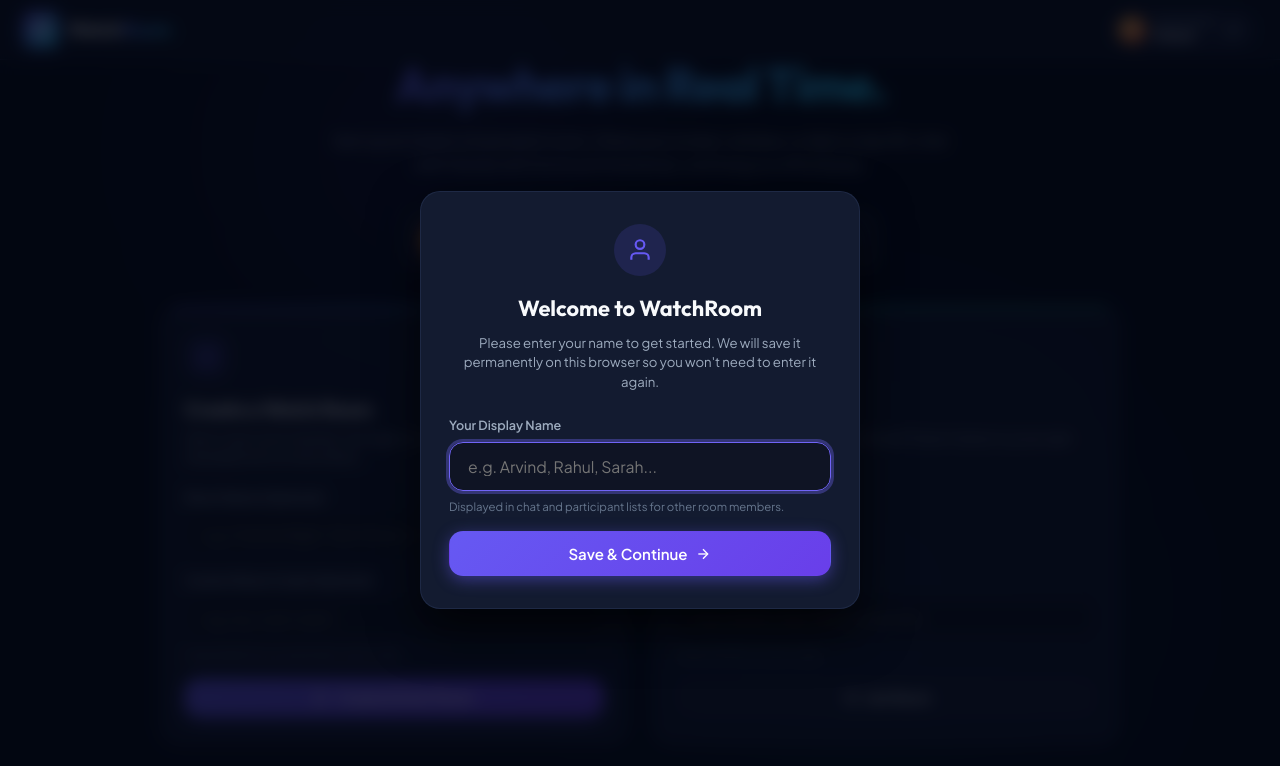
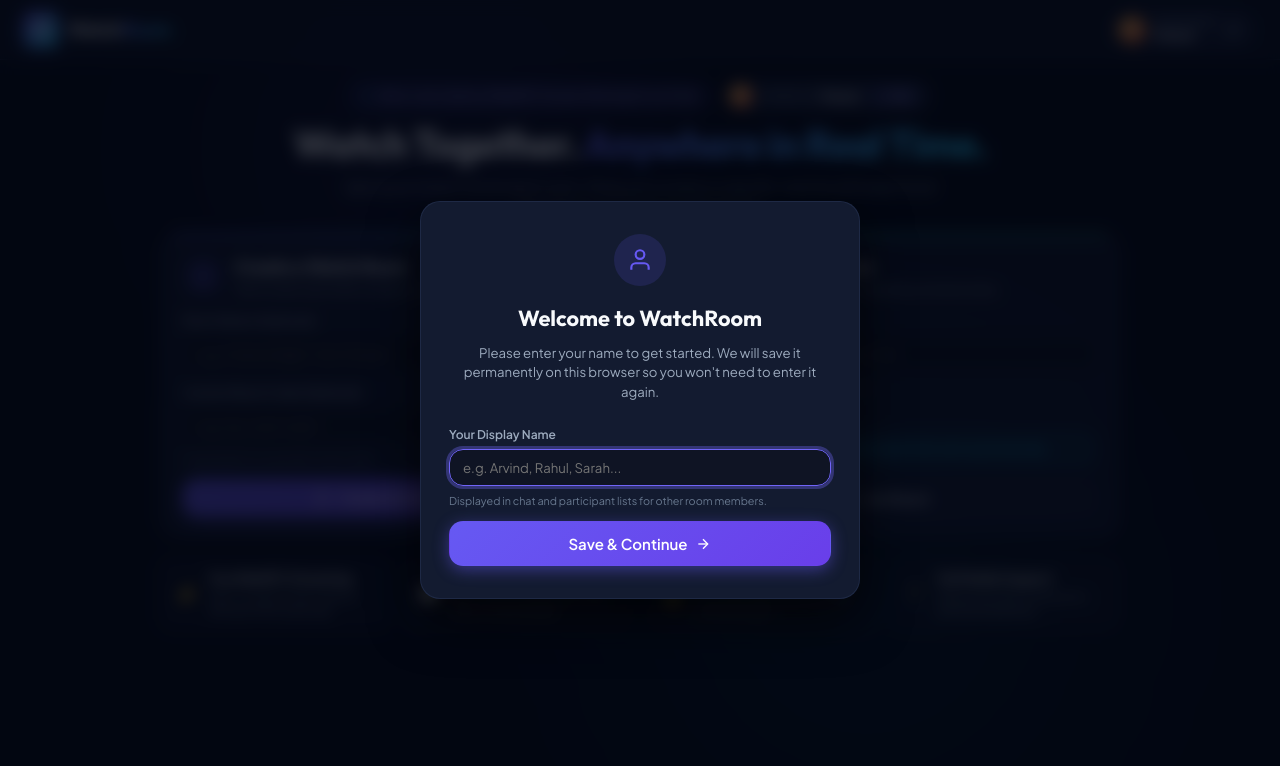
Before and after one commit to arvindmishra91357-max/watch-room, a website: page public/index.html in a window 1280 px wide. Drawn offline with nearby package versions, Linux system fonts and the light colour scheme.

Commit message:
Fix lobby layout vertical fit and spacing to prevent card cutoff

```diff
--- a/public/css/style.css
+++ b/public/css/style.css
@@ -522,16 +522,17 @@
 }
 
 /* ==========================================================================
-   VIEW 1: LOBBY SECTION (Scrollable)
+   VIEW 1: LOBBY SECTION (Scrollable, Full Screen Fit)
    ========================================================================== */
 .lobby-section {
   overflow-y: auto;
   overflow-x: hidden;
   height: 100%;
   display: flex;
-  align-items: center;
-  justify-content: center;
-  padding: 40px 24px 60px;
+  flex-direction: column;
+  align-items: center;
+  justify-content: flex-start;
+  padding: 20px 24px 28px;
 }
 
 .lobby-container {
@@ -540,7 +541,7 @@
   margin: 0 auto;
   display: flex;
   flex-direction: column;
-  gap: 32px;
+  gap: 16px;
   text-align: center;
 }
 
@@ -548,26 +549,34 @@
   display: flex;
   flex-direction: column;
   align-items: center;
-  gap: 16px;
+  gap: 10px;
+}
+
+.hero-top-badges {
+  display: flex;
+  align-items: center;
+  justify-content: center;
+  gap: 12px;
+  flex-wrap: wrap;
 }
 
 .hero-badge {
   display: inline-flex;
   align-items: center;
-  gap: 8px;
-  padding: 6px 16px;
+  gap: 7px;
+  padding: 5px 14px;
   border-radius: var(--radius-full);
   background: hsla(245, 86%, 65%, 0.12);
   border: 1px solid hsla(245, 86%, 65%, 0.3);
   color: hsl(245, 95%, 80%);
-  font-size: 0.82rem;
+  font-size: 0.78rem;
   font-weight: 600;
   letter-spacing: 0.02em;
 }
 
 .pulse-dot {
-  width: 8px;
-  height: 8px;
+  width: 7px;
+  height: 7px;
   background-color: var(--accent-cyan);
   border-radius: 50%;
   box-shadow: 0 0 8px var(--accent-cyan);
@@ -579,87 +588,114 @@
   50% { opacity: 0.4; transform: scale(0.8); }
 }
 
-.hero-title {
-  font-family: var(--font-display);
-  font-size: clamp(2rem, 4.5vw, 3.2rem);
-  font-weight: 800;
-  line-height: 1.15;
-  letter-spacing: -0.03em;
-}
-
-.hero-subtitle {
-  max-width: 620px;
-  font-size: 1rem;
-  color: var(--text-muted);
-  line-height: 1.6;
-}
-
-.user-greeting-card {
-  display: flex;
-  align-items: center;
-  justify-content: space-between;
-  padding: 12px 20px;
-  background: var(--bg-surface-card);
+/* User Greeting Pill (Top Bar in Hero) */
+.user-greeting-pill {
+  display: inline-flex;
+  align-items: center;
+  gap: 8px;
+  padding: 3px 10px 3px 4px;
+  background: var(--bg-surface-elevated);
   border: 1px solid var(--border-subtle);
-  border-radius: var(--radius-lg);
-  backdrop-filter: blur(var(--blur-glass));
-  -webkit-backdrop-filter: blur(var(--blur-glass));
+  border-radius: var(--radius-full);
   box-shadow: var(--shadow-sm);
-  max-width: 480px;
-  width: 100%;
-  margin: 0 auto;
-}
-
-.greeting-left {
-  display: flex;
-  align-items: center;
-  gap: 12px;
-  text-align: left;
-}
-
-.greeting-avatar {
-  width: 40px;
-  height: 40px;
+  transition: all 0.2s ease;
+}
+
+.user-greeting-pill:hover {
+  border-color: var(--border-focus);
+}
+
+.greeting-pill-avatar {
+  width: 24px;
+  height: 24px;
   border-radius: 50%;
   background: linear-gradient(135deg, var(--primary), var(--accent-cyan));
   color: #fff;
   font-weight: 700;
-  font-size: 1.1rem;
+  font-size: 0.72rem;
   display: flex;
   align-items: center;
   justify-content: center;
-  box-shadow: 0 0 14px var(--primary-glow);
-}
-
-.greeting-text {
-  display: flex;
-  flex-direction: column;
-}
-
-.greeting-sub {
-  font-size: 0.72rem;
+  text-transform: uppercase;
+}
+
+.greeting-pill-info {
+  display: flex;
+  align-items: center;
+  gap: 5px;
+}
+
+.greeting-pill-sub {
+  font-size: 0.7rem;
   color: var(--text-dim);
   text-transform: uppercase;
-  letter-spacing: 0.05em;
-}
-
-.greeting-name {
-  font-size: 1.05rem;
+  font-weight: 600;
+}
+
+.greeting-pill-name {
+  font-size: 0.84rem;
   font-weight: 700;
   color: var(--text-main);
-}
-
+  max-width: 120px;
+  white-space: nowrap;
+  overflow: hidden;
+  text-overflow: ellipsis;
+}
+
+.greeting-pill-btn {
+  display: inline-flex;
+  align-items: center;
+  gap: 4px;
+  background: hsla(245, 86%, 65%, 0.12);
+  border: 1px solid hsla(245, 86%, 65%, 0.3);
+  color: hsl(245, 95%, 82%);
+  padding: 2px 8px;
+  border-radius: var(--radius-full);
+  font-size: 0.72rem;
+  font-weight: 600;
+  cursor: pointer;
+  transition: all 0.2s ease;
+}
+
+.greeting-pill-btn:hover {
+  background: var(--primary);
+  color: #fff;
+  border-color: var(--primary);
+}
+
+.greeting-pill-btn svg {
+  width: 11px;
+  height: 11px;
+}
+
+.hero-title {
+  font-family: var(--font-display);
+  font-size: clamp(1.85rem, 3.4vw, 2.6rem);
+  font-weight: 800;
+  line-height: 1.15;
+  letter-spacing: -0.025em;
+}
+
+.hero-subtitle {
+  max-width: 620px;
+  font-size: 0.92rem;
+  color: var(--text-muted);
+  line-height: 1.45;
+  margin: 0 auto;
+}
+
+/* Action Cards Grid */
 .lobby-grid {
   display: grid;
   grid-template-columns: repeat(2, 1fr);
-  gap: 24px;
+  gap: 18px;
 }
 
 .action-card {
   background: var(--bg-surface-card);
   border: 1px solid var(--border-subtle);
   border-radius: var(--radius-lg);
-  padding: 28px 24px;
+  padding: 20px 22px;
   backdrop-filter: blur(var(--blur-glass));
   -webkit-backdrop-filter: blur(var(--blur-glass));
   display: flex;
@@ -667,12 +703,12 @@
   text-align: left;
   position: relative;
   overflow: hidden;
-  transition: all 0.3s ease;
+  transition: all 0.25s ease;
 }
 
 .action-card:hover {
   border-color: var(--border-focus);
-  transform: translateY(-3px);
+  transform: translateY(-2px);
   box-shadow: var(--shadow-lg);
 }
 
@@ -691,21 +727,28 @@
   background: linear-gradient(90deg, var(--accent-cyan), var(--accent-emerald));
 }
 
+.card-header-row {
+  display: flex;
+  align-items: center;
+  gap: 12px;
+  margin-bottom: 14px;
+}
+
 .card-icon-badge {
-  width: 44px;
-  height: 44px;
+  width: 40px;
+  height: 40px;
   border-radius: var(--radius-md);
   background: hsla(245, 86%, 65%, 0.15);
   color: var(--primary);
   display: flex;
   align-items: center;
   justify-content: center;
-  margin-bottom: 16px;
+  flex-shrink: 0;
 }
 
 .card-icon-badge svg {
-  width: 22px;
-  height: 22px;
+  width: 20px;
+  height: 20px;
 }
 
 .card-icon-badge.accent-cyan {
@@ -715,55 +758,117 @@
 
 .card-title {
   font-family: var(--font-display);
-  font-size: 1.25rem;
+  font-size: 1.15rem;
   font-weight: 700;
-  margin-bottom: 6px;
+  margin-bottom: 2px;
 }
 
 .card-desc {
-  font-size: 0.85rem;
+  font-size: 0.8rem;
   color: var(--text-muted);
-  line-height: 1.5;
-  margin-bottom: 20px;
+  line-height: 1.35;
 }
 
 .card-form {
-  margin-top: auto;
-}
-
+  margin-top: 0;
+  display: flex;
+  flex-direction: column;
+}
+
+.form-group {
+  display: flex;
+  flex-direction: column;
+  gap: 5px;
+  margin-bottom: 12px;
+  text-align: left;
+}
+
+.form-label {
+  font-size: 0.8rem;
+  font-weight: 600;
+  color: var(--text-muted);
+}
+
+.form-input {
+  width: 100%;
+  padding: 9px 13px;
+  background: var(--bg-glass-input);
+  border: 1px solid var(--border-subtle);
+  border-radius: var(--radius-md);
+  color: var(--text-main);
+  font-family: var(--font-body);
+  font-size: 0.88rem;
+  transition: all 0.2s ease;
+  outline: none;
+}
+
+.form-hint {
+  font-size: 0.72rem;
+  color: var(--text-dim);
+  margin-top: 2px;
+}
+
+.card-info-box {
+  display: flex;
+  align-items: center;
+  gap: 8px;
+  padding: 8px 12px;
+  background: hsla(190, 95%, 55%, 0.08);
+  border: 1px dashed hsla(190, 95%, 55%, 0.28);
+  border-radius: var(--radius-md);
+  font-size: 0.8rem;
+  color: var(--accent-cyan);
+  line-height: 1.35;
+  min-height: 38px;
+}
+
+.card-info-box .info-icon {
+  font-size: 0.95rem;
+  flex-shrink: 0;
+}
+
+/* Feature Highlights Bar */
 .features-bar {
   display: grid;
   grid-template-columns: repeat(4, 1fr);
-  gap: 16px;
-  margin-top: 10px;
+  gap: 12px;
+  margin-top: 4px;
 }
 
 .feature-item {
   display: flex;
-  align-items: flex-start;
-  gap: 12px;
-  padding: 14px;
-  background: hsla(222, 40%, 12%, 0.4);
+  align-items: center;
+  gap: 10px;
+  padding: 10px 14px;
+  background: hsla(222, 40%, 12%, 0.45);
   border: 1px solid var(--border-subtle);
   border-radius: var(--radius-md);
   text-align: left;
+  transition: all 0.2s ease;
+}
+
+.feature-item:hover {
+  border-color: var(--border-focus);
+  transform: translateY(-1px);
 }
 
 .feature-icon {
-  font-size: 1.3rem;
+  font-size: 1.25rem;
   line-height: 1;
+  flex-shrink: 0;
 }
 
 .feature-content h4 {
-  font-size: 0.84rem;
+  font-size: 0.82rem;
   font-weight: 700;
-  margin-bottom: 3px;
+  margin-bottom: 2px;
+  color: var(--text-main);
 }
 
 .feature-content p {
-  font-size: 0.75rem;
+  font-size: 0.72rem;
   color: var(--text-muted);
-  line-height: 1.4;
+  line-height: 1.35;
 }
 
 /* ==========================================================================
--- a/public/index.html
+++ b/public/index.html
@@ -104,41 +104,43 @@
       <section id="lobbyView" class="view-section lobby-section">
         <div class="lobby-container">
 
-          <!-- Hero Section -->
+          <!-- Hero Section with Integrated Identity Pill -->
           <div class="lobby-hero">
+            <div class="hero-top-badges">
               <div class="hero-badge">
                 <span class="pulse-dot"></span>
                 Ultra-Low Latency WebRTC Screen Sharing & Live Chat
               </div>
-            <h1 class="hero-title">Watch Together.<br><span class="gradient-text">Anywhere in Real Time.</span></h1>
+
+              <!-- Sleek User Profile Pill (Replaces bulky redundant card) -->
+              <div class="user-greeting-pill" id="lobbyGreetingPill">
+                <div class="greeting-pill-avatar" id="lobbyUserAvatar">B</div>
+                <div class="greeting-pill-info">
+                  <span class="greeting-pill-sub">Joined as</span>
+                  <span class="greeting-pill-name" id="lobbyUserName">User</span>
+                </div>
+                <button type="button" id="lobbyChangeNameBtn" class="greeting-pill-btn" title="Change your name">
+                  <svg viewBox="0 0 24 24" fill="none" stroke="currentColor" stroke-width="2">
+                    <path d="M12 20h9"></path>
+                    <path d="M16.5 3.5a2.121 2.121 0 0 1 3 3L7 19l-4 1 1-4L16.5 3.5z"></path>
+                  </svg>
+                  <span>Edit</span>
+                </button>
+              </div>
+            </div>
+
+            <h1 class="hero-title">Watch Together. <span class="gradient-text">Anywhere in Real Time.</span></h1>
             <p class="hero-subtitle">
-              Spin up an instant virtual watch room. Share your screen, window, or tab in crisp HD, chat with friends with live local timestamps, and hang out effortlessly.
+              Spin up an instant virtual watch room. Share your screen in crisp HD, chat live with exact local timestamps, and hang out effortlessly.
             </p>
           </div>
 
-          <!-- User Welcome & Active Name Banner -->
-          <div class="user-greeting-card">
-            <div class="greeting-left">
-              <div class="greeting-avatar" id="lobbyUserAvatar">A</div>
-              <div class="greeting-text">
-                <span class="greeting-sub">Joined as</span>
-                <span class="greeting-name" id="lobbyUserName">User</span>
-              </div>
-            </div>
-            <button id="lobbyChangeNameBtn" class="btn btn-secondary btn-sm">
-              <svg viewBox="0 0 24 24" fill="none" stroke="currentColor" stroke-width="2" class="btn-icon">
-                <path d="M12 20h9"></path>
-                <path d="M16.5 3.5a2.121 2.121 0 0 1 3 3L7 19l-4 1 1-4L16.5 3.5z"></path>
-              </svg>
-              Change Name
-            </button>
-          </div>
-
-          <!-- Lobby Action Grid -->
+          <!-- Lobby Action Grid (Balanced Side-by-Side Cards) -->
           <div class="lobby-grid">
 
             <!-- Card 1: Create Room -->
             <div class="action-card create-card">
+              <div class="card-header-row">
                 <div class="card-icon-badge">
                   <svg viewBox="0 0 24 24" fill="none" stroke="currentColor" stroke-width="2">
                     <circle cx="12" cy="12" r="10"></circle>
@@ -146,18 +148,21 @@
                     <line x1="8" y1="12" x2="16" y2="12"></line>
                   </svg>
                 </div>
+                <div>
                   <h2 class="card-title">Create a Watch Room</h2>
-              <p class="card-desc">Start a new room instantly. You'll get a unique room code and shareable link to invite others.</p>
+                  <p class="card-desc">Start a new room with a unique code to invite friends.</p>
+                </div>
+              </div>
 
               <form id="createRoomForm" class="card-form">
                 <div class="form-group">
                   <label for="createRoomNameInput" class="form-label">Room Name (Optional)</label>
-                  <input type="text" id="createRoomNameInput" class="form-input" placeholder="e.g. Cinema Night, Tech Stream, Study Pod" maxlength="50">
+                  <input type="text" id="createRoomNameInput" class="form-input" placeholder="e.g. Cinema Night, Tech Stream" maxlength="50">
                 </div>
                 <div class="form-group">
                   <label for="createCustomCodeInput" class="form-label">Custom Room Code (Optional)</label>
                   <input type="text" id="createCustomCodeInput" class="form-input" placeholder="e.g. my-cool-room" maxlength="30" pattern="[a-zA-Z0-9_-]+">
-                  <span class="form-hint">Leave blank for an automatic room code</span>
+                  <span class="form-hint">Leave blank for automatic room code</span>
                 </div>
                 <button type="submit" id="btnCreateRoom" class="btn btn-primary btn-block">
                   <svg viewBox="0 0 24 24" fill="none" stroke="currentColor" stroke-width="2" class="btn-icon">
@@ -170,6 +175,7 @@
 
             <!-- Card 2: Join Room -->
             <div class="action-card join-card">
+              <div class="card-header-row">
                 <div class="card-icon-badge accent-cyan">
                   <svg viewBox="0 0 24 24" fill="none" stroke="currentColor" stroke-width="2">
                     <path d="M15 3h4a2 2 0 0 1 2 2v14a2 2 0 0 1-2 2h-4"></path>
@@ -177,14 +183,24 @@
                     <line x1="15" y1="12" x2="3" y2="12"></line>
                   </svg>
                 </div>
+                <div>
                   <h2 class="card-title">Join Existing Room</h2>
-              <p class="card-desc">Have a room code or link from a friend? Paste it below to jump right into the live room.</p>
+                  <p class="card-desc">Enter with a code or link shared by someone else.</p>
+                </div>
+              </div>
 
               <form id="joinRoomForm" class="card-form">
                 <div class="form-group">
                   <label for="joinRoomCodeInput" class="form-label">Room Code or Full URL</label>
                   <input type="text" id="joinRoomCodeInput" class="form-input" placeholder="e.g. cosmic-hub-492 or paste link" required>
-                  <span class="form-hint">Paste full link or room code</span>
+                  <span class="form-hint">Paste full invite link or enter room code</span>
+                </div>
+                <div class="form-group">
+                  <label class="form-label">Direct Link Joining</label>
+                  <div class="card-info-box">
+                    <span class="info-icon">✨</span>
+                    <span>Clicking any shared room link opens the room automatically.</span>
+                  </div>
                 </div>
                 <button type="submit" id="btnJoinRoom" class="btn btn-secondary btn-block">
                   <svg viewBox="0 0 24 24" fill="none" stroke="currentColor" stroke-width="2" class="btn-icon">
@@ -199,7 +215,7 @@
 
           </div>
 
-          <!-- Feature Highlights -->
+          <!-- Feature Highlights Ribbon (Compact & Fits on 1 Screen) -->
           <div class="features-bar">
             <div class="feature-item">
               <div class="feature-icon">⚡</div>
@@ -212,21 +228,21 @@
               <div class="feature-icon">💬</div>
               <div class="feature-content">
                 <h4>Live Interactive Chat</h4>
-                <p>Real-time messaging with precise local time on each bubble</p>
+                <p>Real-time chat with exact local time on every bubble</p>
               </div>
             </div>
             <div class="feature-item">
               <div class="feature-icon">🔒</div>
               <div class="feature-content">
                 <h4>Permanent Name Memory</h4>
-                <p>Your name stays saved forever on this device without resets</p>
+                <p>Your name stays saved forever on this browser</p>
               </div>
             </div>
             <div class="feature-item">
               <div class="feature-icon">📱</div>
               <div class="feature-content">
                 <h4>Full Mobile Support</h4>
-                <p>Responsive layout tailored for phones, tablets & desktops</p>
+                <p>Responsive layout tailored for phones & desktops</p>
               </div>
             </div>
           </div>
```
Lines whose indentation alone changed are shown as unchanged.
